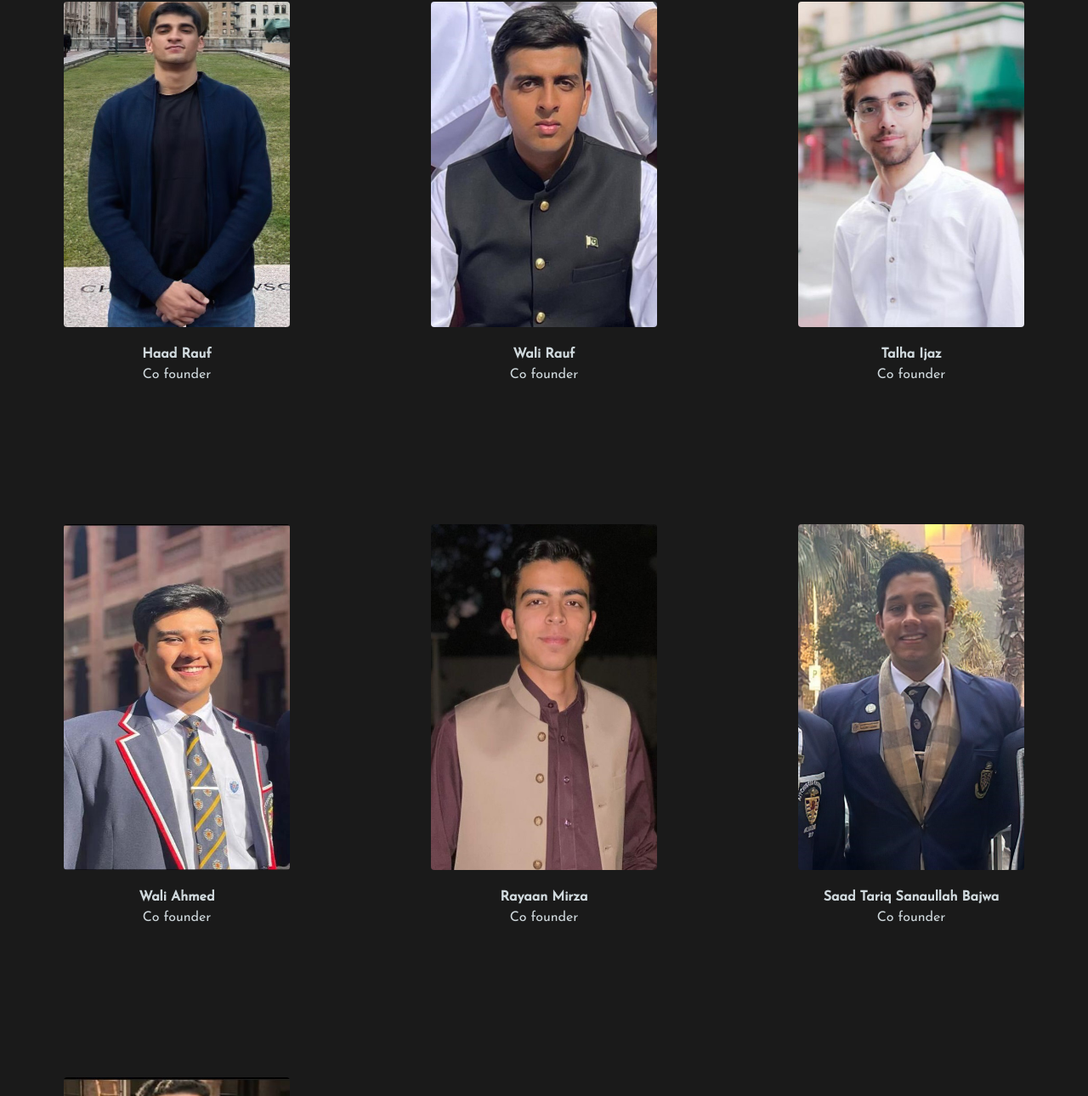
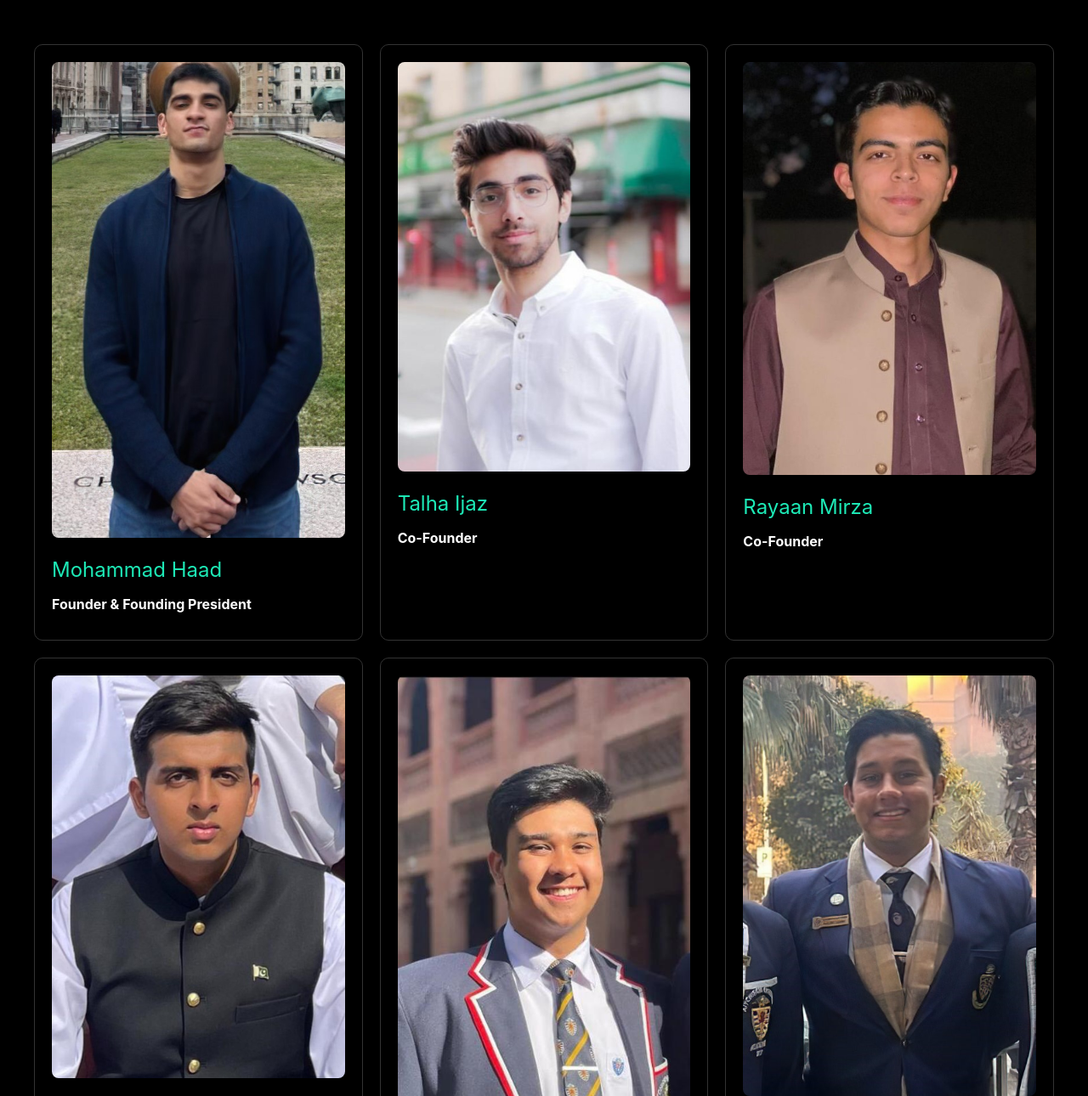
Before and after one commit to momerlk/manzilparwaaz, a plain HTML site: page founders.html in a window 1280 px wide. Shown: the part 180-1470 px from the top of the page at 85% size. Drawn offline with nearby package versions, Linux system fonts and the light colour scheme; a web font is replaced by a local one.

Commit message:
updated founders and council

```diff
--- a/founders.html
+++ b/founders.html
@@ -9,6 +9,12 @@
           content="Manzil parwaaz is a volunteer organization"/>
 
     <link rel="stylesheet" href="styles.css">
+    <!--Inter UI font-->
+    <link href="https://rsms.me/inter/inter-ui.css" rel="stylesheet">
+    <link rel="preconnect" href="https://fonts.googleapis.com">
+    <link rel="preconnect" href="https://fonts.gstatic.com" crossorigin>
+    <link href="https://fonts.googleapis.com/css2?family=Work+Sans:ital,wght@0,100..900;1,100..900&display=swap" rel="stylesheet">
+    <link href="https://fonts.googleapis.com/css2?family=Josefin+Sans:wght@400;500&display=swap" rel="stylesheet">
 
     <link rel="icon" type="icon" href="ficon.ico">
 
@@ -77,77 +83,51 @@
     </div>
 </section>
 
-    <section class="" id="team" style="font-family: 'Josefin sans',sans-serif;background: #1a1a1a;padding-top: 5%;text-align: center;">
-    <h2 style="text-align: center ;">Founders</h2>
-    <!-- <p style="text-align: center;" class="text-muted" >Founding Members</p> -->
-    <div class="img-cards">
 
-        <div class="img-card">
-            <img src="foundersv1/haad.jpg" style="border-radius: 4px;width: 80%;margin-bottom: 20px;height: 80%;">
-            <p>
-                <b>Haad Rauf</b>
-                <br>
-                Co founder
-            </p>
+<section id="founders">
+    <div style="margin-top: 100px;">
+        <span></span>
     </div>
+    <h4 style="text-align: center;margin : 40px;font-family: 'Work Sans';font-weight: 400;font-size: 300%;">Founders</h4>
+    <div class="grid-page">
+        <div class="grid-container">
 
-
-
-        <div class="img-card">
-            <img src="foundersv1/wali.jpg" style="border-radius: 4px;width: 80%;margin-bottom: 20px;height: 80%;">
-            <p>
-                <b>Wali Rauf</b>
-                <br>
-                Co founder
-            </p>
+            <div class="grid-item" style="background-color: black;">
+                <img src="./foundersv1/haad.jpg" style="width : 100%;border-radius: 8px;margin-bottom: 20px;"/>
+                <div class="item-title">Mohammad Haad</div>
+                <div class="category">Founder & Founding President</div>
             </div>
-
-        <div class="img-card">
-            <img src="foundersv1/ijaz.jpg" style="border-radius: 4px;width: 80%;margin-bottom: 20px;height: 80%;">
-            <p>
-                <b>Talha Ijaz</b>
-                <br>
-                Co founder
-            </p>
+            <div class="grid-item" style="background-color: black;">
+                <img src="./foundersv1/ijaz.jpg" style="width : 100%;border-radius: 8px;margin-bottom: 20px;"/>
+                <div class="item-title">Talha Ijaz</div>
+                <div class="category">Co-Founder</div>
             </div>
-
-        <div class="img-card">
-            <img src="foundersv1/waliahmed.jpg" style="border-radius: 4px;width: 80%;margin-bottom: 20px;height: 80%;">
-            <p>
-                <b>Wali Ahmed</b>
-                <br>
-                Co founder
-            </p>
+            <div class="grid-item" style="background-color: black;">
+                <img src="./foundersv1/mirza.jpg" style="width : 100%;border-radius: 8px;margin-bottom: 20px;"/>
+                <div class="item-title">Rayaan Mirza</div>
+                <div class="category">Co-Founder</div>
             </div>
-        <div class="img-card">
-                    <img src="foundersv1/mirza.jpg" style="border-radius: 4px;width: 80%;margin-bottom: 20px;height: 80%;">
-                    <p>
-                        <b>Rayaan Mirza</b>
-                        <br>
-                        Co founder
-                    </p>
+            <div class="grid-item" style="background-color: black;">
+                <img src="./foundersv1/wali.jpg" style="width : 100%;border-radius: 8px;margin-bottom: 20px;"/>
+                <div class="item-title">Wali Rauf</div>
+                <div class="category">Co-Founder</div>
             </div>
-
-                <div class="img-card">
-            <img src="foundersv1/bajwa.jpg" style="border-radius: 4px;width: 80%;margin-bottom: 20px;height: 80%;">
-            <p>
-                <b>Saad Tariq Sanaullah Bajwa</b>
-                <br>
-                Co founder
-            </p>
+            <div class="grid-item" style="background-color: black;">
+                <img src="./foundersv1/waliahmed.jpg" style="width : 100%;border-radius: 8px;margin-bottom: 20px;"/>
+                <div class="item-title">Wali Ahmed</div>
+                <div class="category">Co-Founder</div>
             </div>
-
-
-        <div class="img-card">
-            <img src="foundersv1/nawfal.jpg" style="border-radius: 4px;width: 80%;margin-bottom: 20px;height: 80%;">
-            <p>
-                <b>Malik Nawfal</b>
-                <br>
-                Co founder
-            </p>
+            <div class="grid-item" style="background-color: black;">
+                <img src="./foundersv1/bajwa.jpg" style="width : 100%;border-radius: 8px;margin-bottom: 20px;"/>
+                <div class="item-title">Saad Bajwa</div>
+                <div class="category">Co-Founder</div>
             </div>
-
-
+            <div class="grid-item" style="background-color: black;">
+                <img src="./foundersv1/nawfal.jpg" style="width : 100%;border-radius: 8px;margin-bottom: 20px;"/>
+                <div class="item-title">Malik Nawfal</div>
+                <div class="category">Co-Founder</div>
+            </div>
+        </div>
     </div>
 </section>
 
```
Also changed, not shown: ec.html (+27 -33 lines), index.html (+5 -5 lines), assets/council/haseeb.jpeg (added), assets/council/moiz.jpeg (added), assets/council/riaz.jpeg (added). Lines whose indentation alone changed are shown as unchanged.
